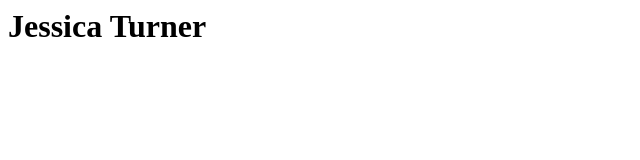
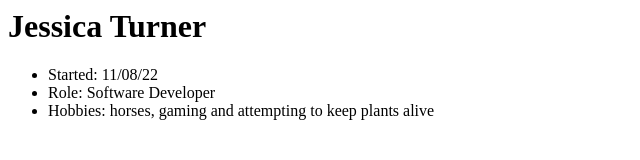
Before and after one commit to Jet760/Jet760.github.io, a plain HTML site: page index.html in a window 1280 px wide. Shown: the whole page, without its empty margins (0-640 px from the left). Drawn offline with Linux system fonts and the light colour scheme.

Commit message:
Updated my profile

```diff
--- a/index.html
+++ b/index.html
@@ -1 +1,7 @@
 <h1>Jessica Turner</h1>
+<h3Profile</h3>
+<ul>
+    <li>Started: 11/08/22</li>
+    <li>Role: Software Developer</li>
+    <li>Hobbies: horses, gaming and attempting to keep plants alive</li>
+</ul>
```
